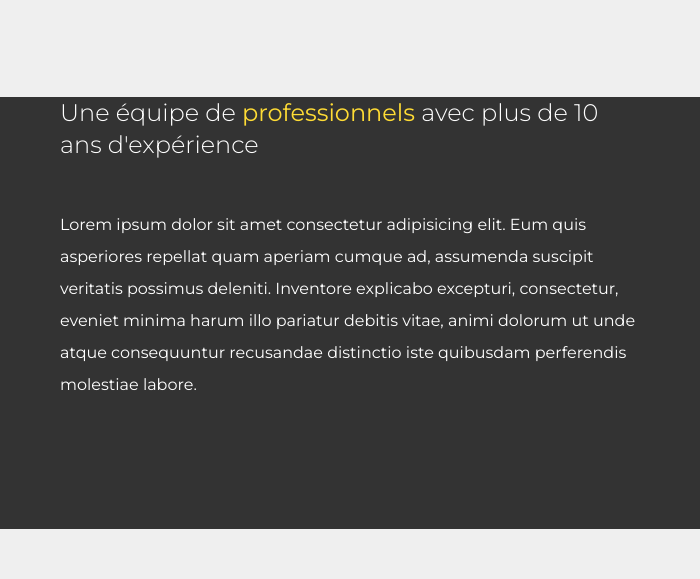
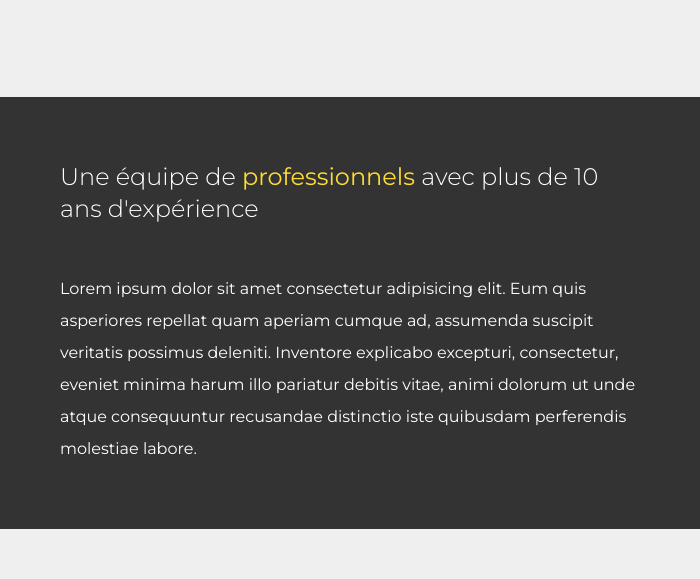
Before and after one commit to alexrollin12/Agence-Ledor---01, a plain HTML site: page index.html in a window 1280 px wide. Shown: the part 1383-1962 px from the top of the page, 580-1280 px from the left. Drawn offline with Linux system fonts and the light colour scheme; a web font is replaced by a local one.

Commit message:
Minor Fix

```diff
--- a/index.html
+++ b/index.html
@@ -62,7 +62,7 @@
         <div class="about-flex">
          <img src="./images/team.jpg" alt="">
 
-        <div class="about-text dark">
+        <div class="about-text flex-center dark">
             <h2>Une équipe de <span>professionnels</span> avec plus de 10 ans d'expérience</h2>
             <p>Lorem ipsum dolor sit amet consectetur adipisicing elit. Eum quis asperiores repellat quam aperiam cumque ad, assumenda suscipit veritatis possimus deleniti. Inventore explicabo excepturi, consectetur, eveniet minima harum illo pariatur debitis vitae, animi dolorum ut unde atque consequuntur recusandae distinctio iste quibusdam perferendis molestiae labore.</p>
         </div>
--- a/styles.css
+++ b/styles.css
@@ -363,7 +363,7 @@ header li a:hover{
 }
 
 
-/* --Footer-- */
+/* ----FOOTER---- */
 .footer{
     text-align: center;
     padding: 25px 0;
```
